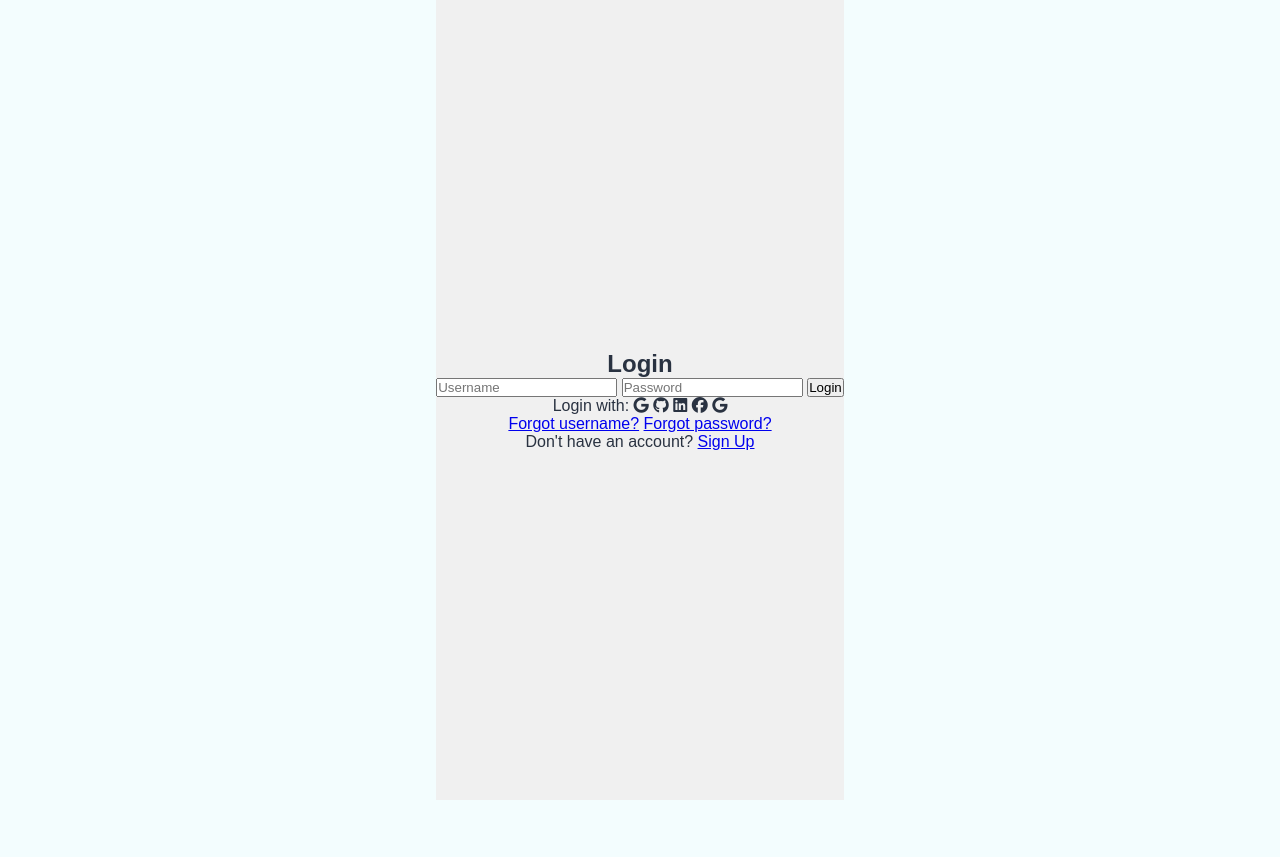
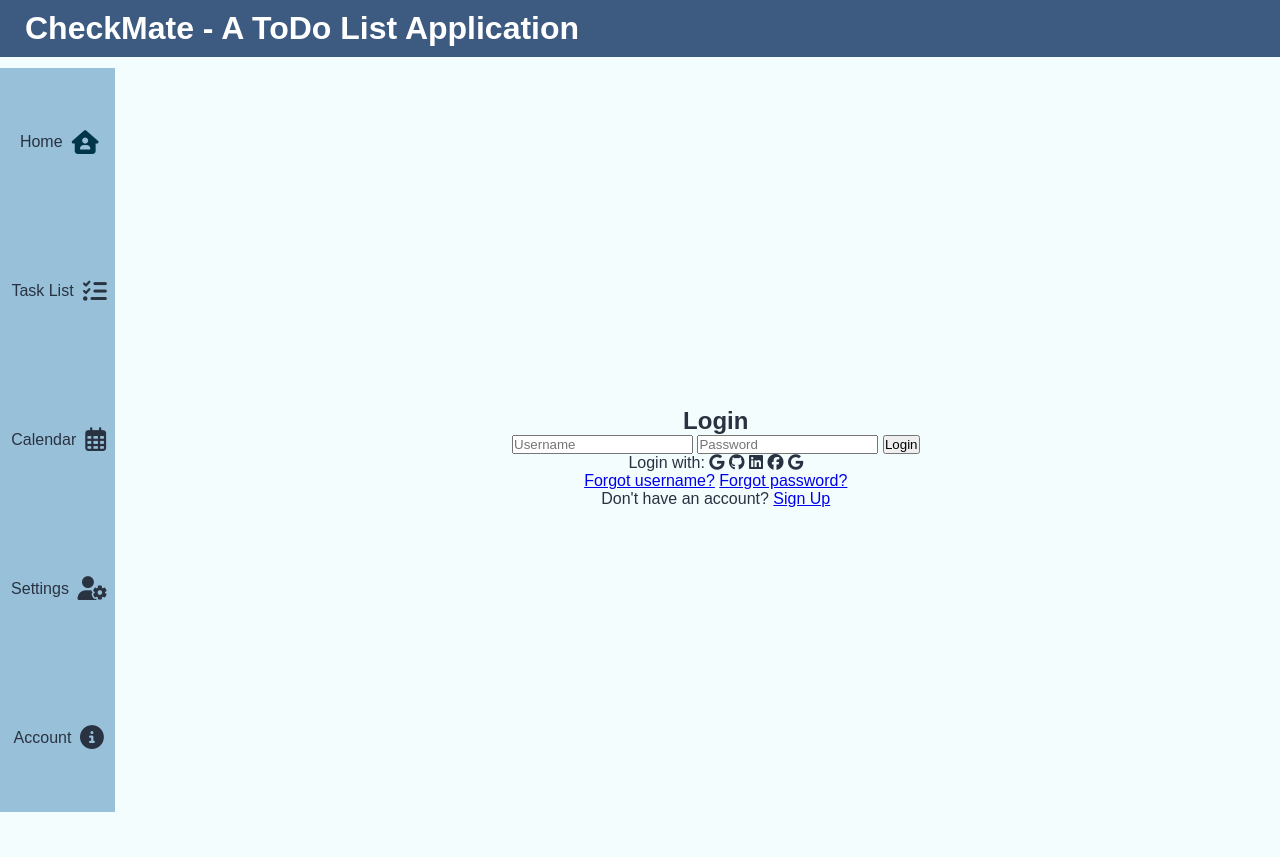
Before and after one commit to AsjahMarie/TO-DO-LIST-BACKUP, a PHP site: page / in a window 1280 px wide. Before the commit the page ends 800 px from the top, so only its background shows below. Run offline with PHP 8.4, Linux system fonts and the light colour scheme; some libraries are stand-ins or nearby versions.

Commit message:
adding nav bar and header to index.html

```diff
--- a/index.html
+++ b/index.html
@@ -10,6 +10,14 @@
     <script src="dark-mode.js"></script>
 </head>
 <body>
+    <header id="topBanner"><h1>CheckMate - A ToDo List Application</h1></header>
+    <nav class="navbar">
+        <a href="homepage.html">Home<i class="fa-sharp fa-solid fa-house-user fa-beat fa-lg" style="color: #00364a;"></i></a>
+        <a href="Task-list.html">Task List<i class="fa-solid fa-list-check fa-beat fa-lg"></i></a>
+        <a href="FullCalendar.html">Calendar<i class="fa-regular fa-calendar-days fa-beat fa-lg"></i></a>
+        <a href="settings.html">Settings<i class="fa-solid fa-user-gear fa-beat fa-lg"></i></a>
+        <a href="account-info.html">Account<i class="fa-solid fa-circle-info fa-beat fa-lg"></i></a>
+    </nav>
     <div class="index-container">
       <div class="login-container">
         <div class="forms">
--- a/style.css
+++ b/style.css
@@ -19,7 +19,8 @@ body, html {
     justify-content: space-between;
     align-items: center;
     height: 100vh;
-    background-color: #f0f0f0;
+    background-color: #f3fdfe;
+    margin-left: 40%;
 }
 
 .login-container .forms {
```
